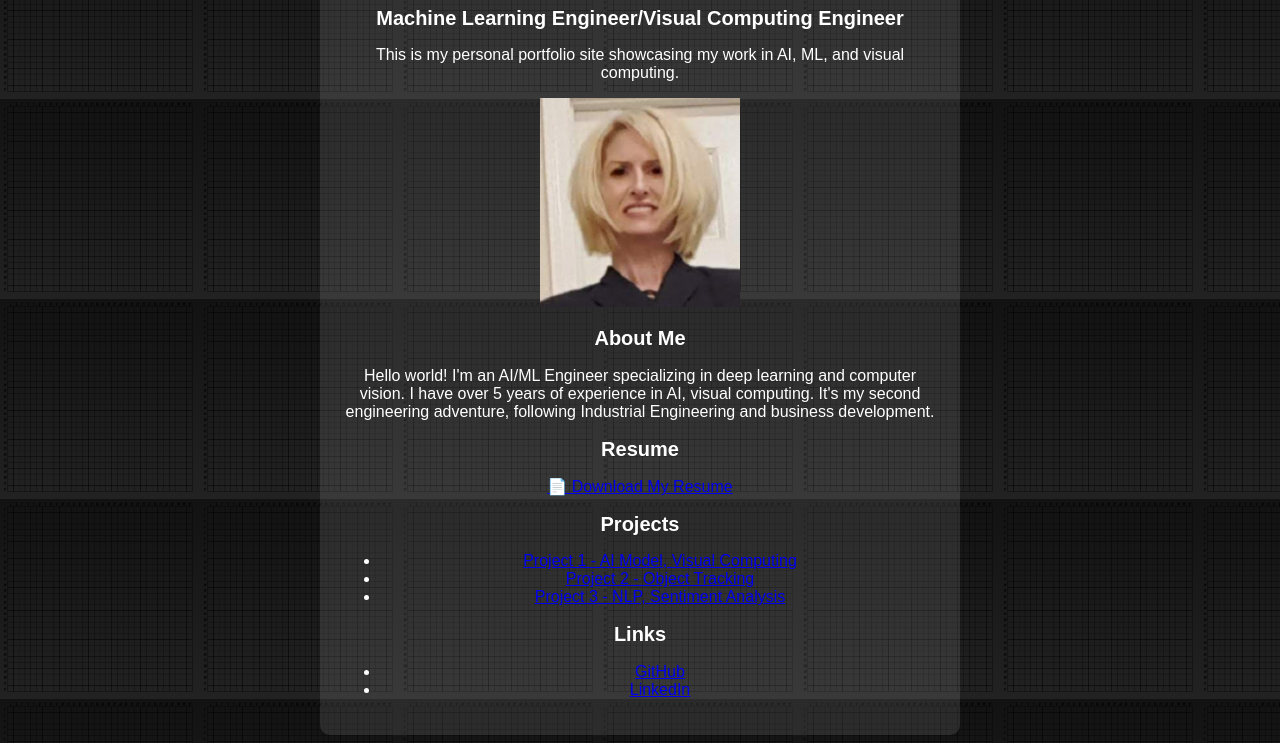
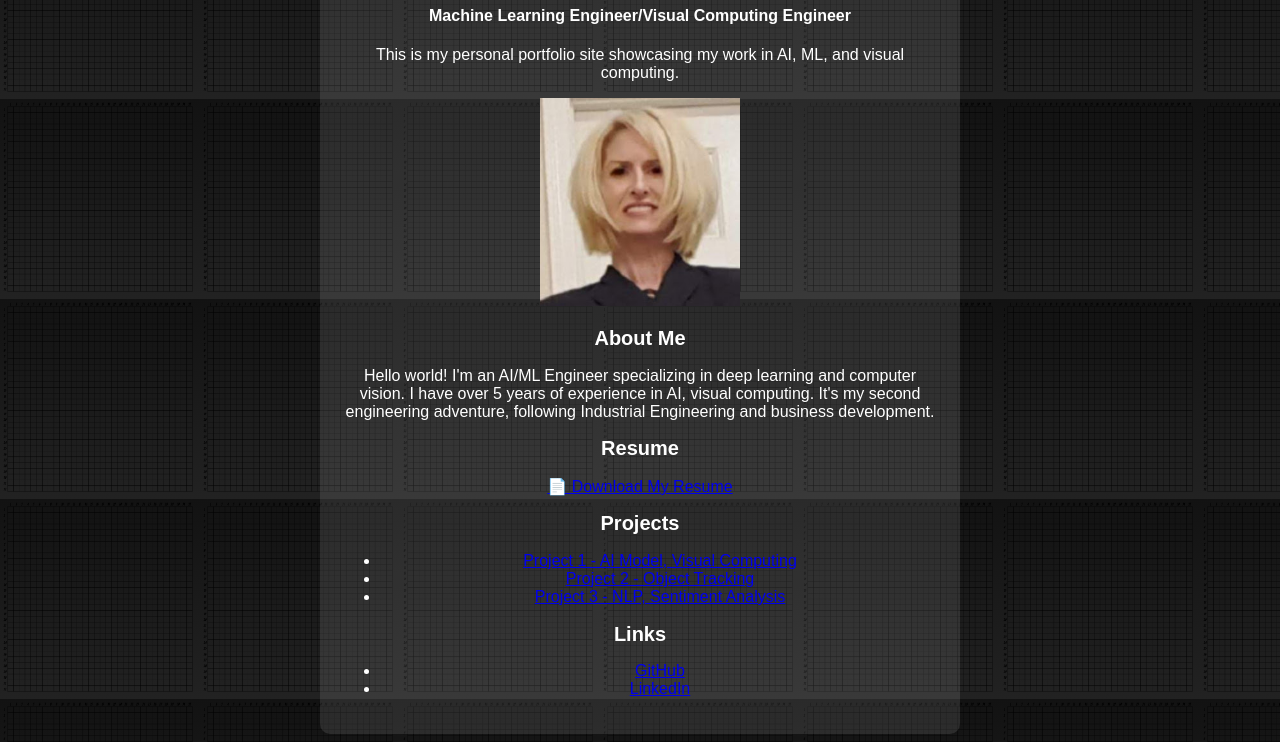
Before and after one commit to scouring/scouring.github.io, a plain HTML site: page index.html in a window 1280 px wide. Shown: the part 101-844 px from the top of the page. Drawn offline with Linux system fonts and the light colour scheme.

Commit message:
formatting

```diff
--- a/index.html
+++ b/index.html
@@ -9,7 +9,7 @@
 <body>
     <div class="container">
         <h1>Sherry Courington</h1>
-        <h2>Machine Learning Engineer/Visual Computing Engineer</h2>
+        <h4>Machine Learning Engineer/Visual Computing Engineer</h4>
         <p>This is my personal portfolio site showcasing my work in AI, ML, and visual computing.</p>
 
         <!-- Profile Image -->
```
